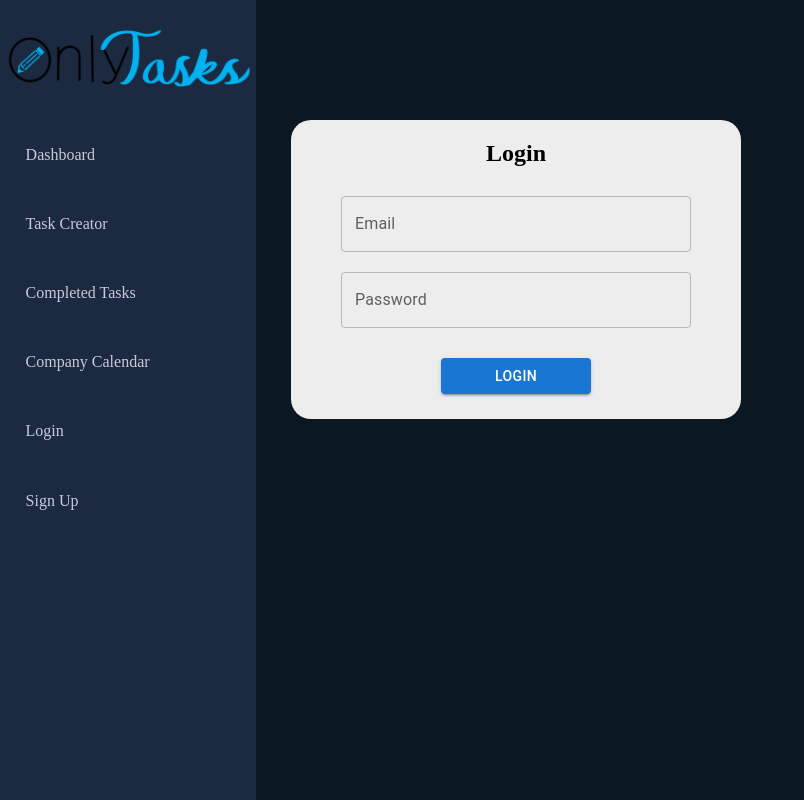
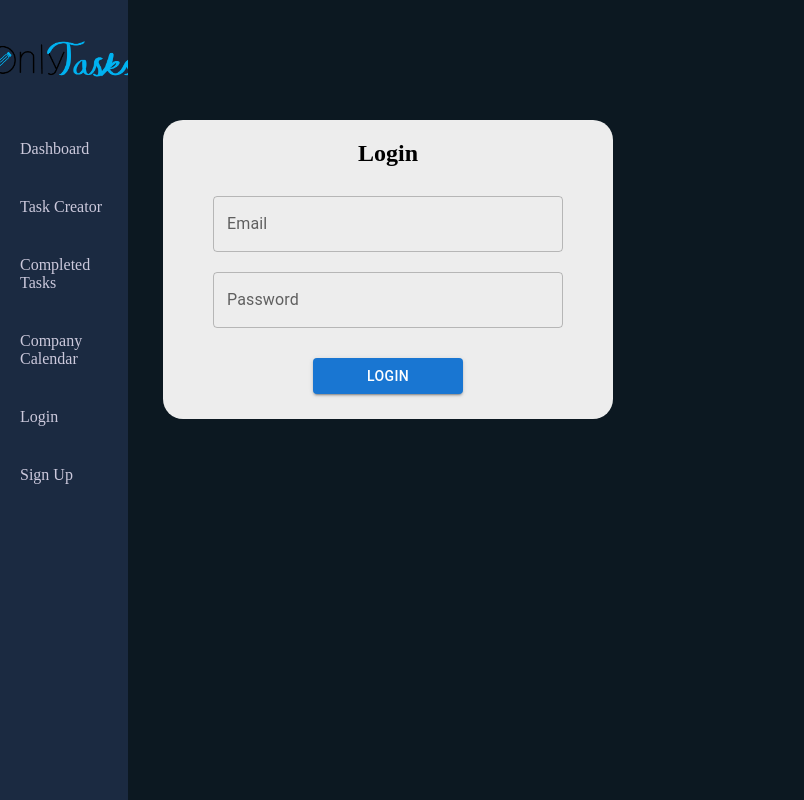
Before and after one commit to OrionC11/OnlyTasks, a React (Vite) app in the folder Client/: page /login in a window 1280 px wide. Shown: the whole page, without its empty margins (0-804 px from the left). Built offline with nearby package versions, Linux system fonts and the light colour scheme.

Commit message:
fixed header bar and added a logout button which renders if logged in

```diff
--- a/Client/src/app.css
+++ b/Client/src/app.css
@@ -29,12 +29,12 @@ header {
 
 .layout{
     display: flex;
-    height: 100vh;
+    height: 90vh;
 }
 
 .navbar {
     background-color: var(--color2);
-    width: 20%;
+    width: 10vw;
 }
 
 .container {
@@ -49,7 +49,7 @@ header {
 }
 
 .quarter {
-    width: 20%;
+    width: 10vw;
     background-color: var(--color2);
 }
 
@@ -73,7 +73,7 @@ ul {
 
 li {
     list-style-type: none;
-    padding: 10%;
+    padding: 20px;
 }
 
 li:hover {
--- a/Client/src/components/layout/index.jsx
+++ b/Client/src/components/layout/index.jsx
@@ -1,14 +1,21 @@
 import React, { useEffect, useState } from "react";
 import { Link } from "react-router-dom";
+import Button from "@mui/material/Button";
+import Auth from "../../utils/auth.js";
+
 export default function Layout({ children }) {
+  const logout = () => {
+    Auth.logout();
+    window.location.replace = "/login";
+  };
+  const checkUser = Auth.getToken();
   return (
     <main>
       <header>
         <div className="quarter">
-          <img src="/src/assets/Only_tasks.png" alt="logo" class="logo"/>
+          <img src="/src/assets/Only_tasks.png" alt="logo" class="logo" />
         </div>
-        <div className="filler">
-        </div>
+        <div className="filler"></div>
       </header>
       <div className="layout">
         <nav className="navBar">
@@ -31,11 +38,21 @@ export default function Layout({ children }) {
             <li>
               <Link to="/signup">Sign Up</Link>
             </li>
+            {checkUser && (
+              <li>
+                <Button
+                  variant="outlined"
+                  color="error"
+                  onClick={logout}
+                  style={{ width: "3vw", color: "red" }}
+                >
+                  Logout
+                </Button>
+              </li>
+            )}
           </ul>
         </nav>
-        <div className="container">
-        {children}
-        </div>
+        <div className="container">{children}</div>
       </div>
     </main>
   );
--- a/Client/src/components/taskList/index.jsx
+++ b/Client/src/components/taskList/index.jsx
@@ -6,17 +6,28 @@ import Auth from "../../utils/auth";
 import TaskCard from "../taskCard";
 
 const TaskList = () => {
-  const profile = Auth.getProfile();
-  console.log("profile:", profile);
-  console.log("profile ID:", profile.authenticatedPerson._id);
+  let profile = null;
+  try {
+    profile = Auth.getProfile();
+    console.log("profile:", profile);
+    console.log("profile ID:", profile.authenticatedPerson._id);
+  } catch (e) {
+    console.error("Error retrieving profile:", e);
+    return (
+      <div>
+        <h1>Error</h1>
+        <p>Invalid or expired authentication token. Please log in again.</p>
+      </div>
+    );
+  }
   const { loading, data } = useQuery(QUERY_EMPLOYEETASKS, {
     variables: {
       employee: profile.authenticatedPerson._id,
     },
   });
-
   const notCompleteArray =
     data?.employeeTasks.filter((task) => task.isComplete === false) || [];
+
   return (
     <div>
       <h1 style={{ color: "cyan", marginLeft: "35px" }}>
--- a/Client/src/pages/login.jsx
+++ b/Client/src/pages/login.jsx
@@ -16,7 +16,7 @@ const Login = () => {
     email: "",
     password: "",
   });
-  const [login, { error, data }] = useMutation(LOGIN_USER);
+  const [loginMut] = useMutation(LOGIN_USER);
   const handleChange = (event) => {
     const { name, value } = event.target;
     setFormState({
@@ -28,9 +28,10 @@ const Login = () => {
     event.preventDefault();
     console.log(formState);
     try {
-      const { data } = await login({
+      const { data } = await loginMut({
         variables: { ...formState },
       });
+      console.log(data);
       Auth.login(data.login.token);
     } catch (e) {
       console.error(e);
```
